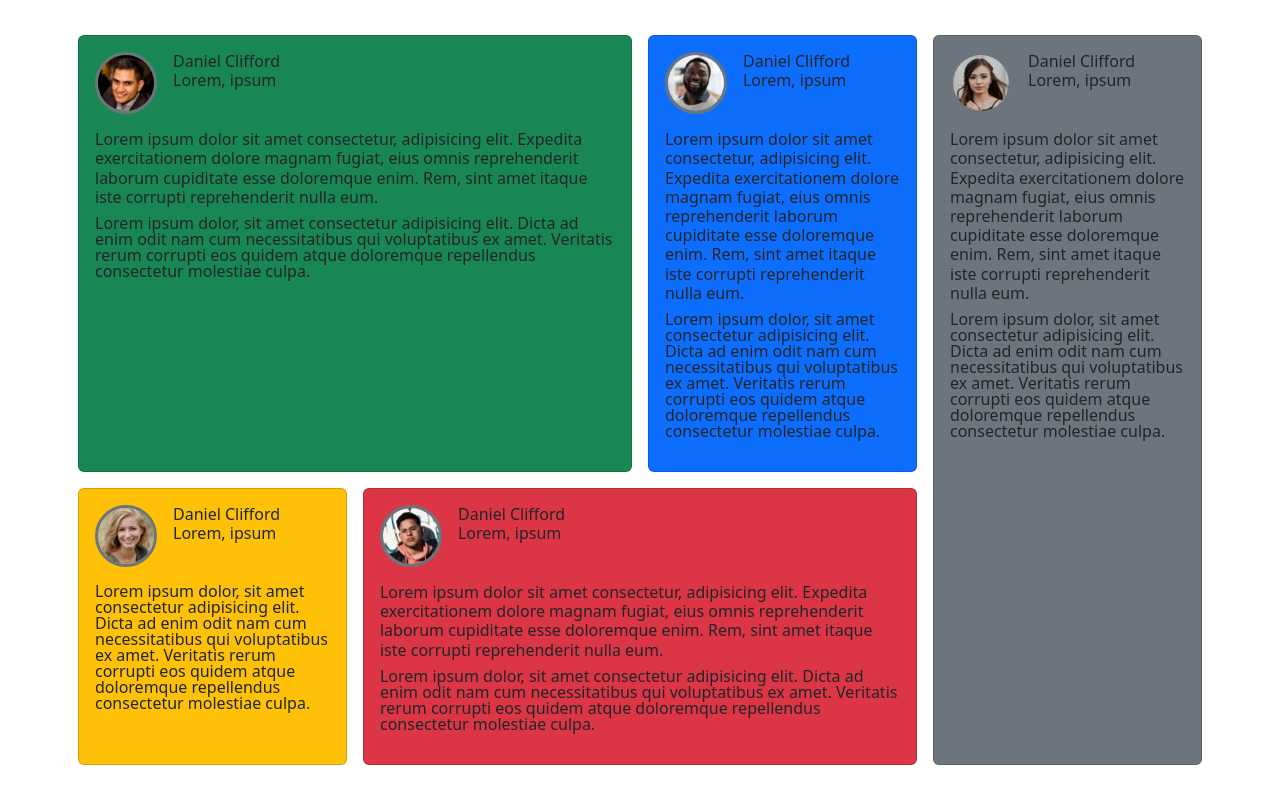
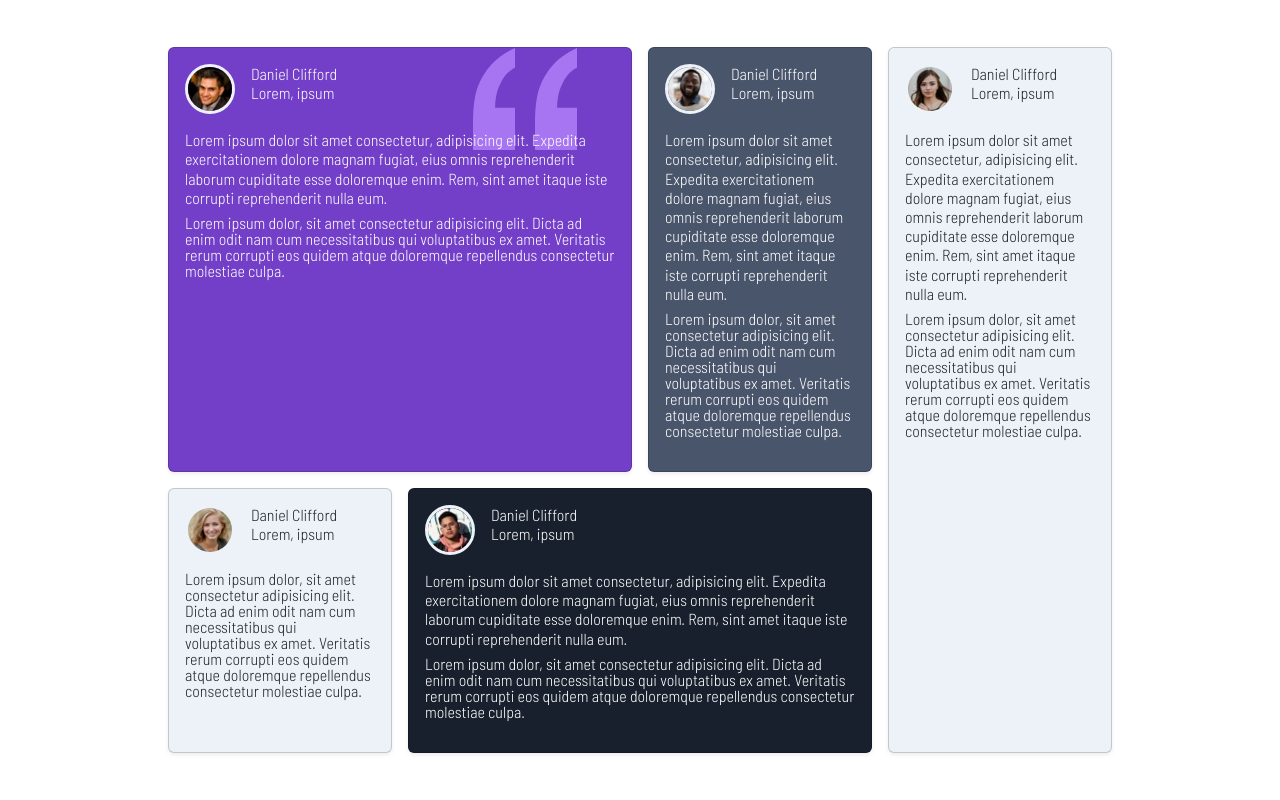
Before and after one commit to francodiaz7/bootstrap-foundation, a website: page index.html in a window 1280 px wide. Drawn offline with nearby package versions, Linux system fonts and the light colour scheme.

Commit message:
tutorial finalizado

```diff
--- a/index.html
+++ b/index.html
@@ -5,18 +5,12 @@
     <meta http-equiv="X-UA-Compatible" content="IE=edge" />
     <meta name="viewport" content="width=device-width, initial-scale=1.0" />
     <title>Bootstrap 5</title>
-    <link
-      href="https://cdn.jsdelivr.net/npm/bootstrap@5.2.0-beta1/dist/css/bootstrap.min.css"
-      rel="stylesheet"
-    />
 
-    <style>
-        @media (min-width: 992px) {
-            .alto-100 {
-                height: 100vh;
-            }
-        }
-    </style>
+    <link rel="preconnect" href="https://fonts.googleapis.com">
+<link rel="preconnect" href="https://fonts.gstatic.com" crossorigin>
+<link href="https://fonts.googleapis.com/css2?family=Barlow+Semi+Condensed:wght@100;300;600;700;900&display=swap" rel="stylesheet">
+
+    <link rel="stylesheet" href="./css/reducido.css">
   </head>
   <body>
     <main class="container d-flex align-items-center justify-content-center alto-100">
@@ -25,7 +19,7 @@
         <div class="col-12 col-lg-9">
             <div class="row">
                 <div class="col-12 col-lg-8 p-2">
-                    <article class="card h-100 bg-success">
+                    <article class="card h-100 bg-primary text-white fondo-card shadow-sm">
                         <div class="card-body">
                             <div class="d-flex mb-3">
                                 <img src="./images/image-daniel.jpg" alt="" class="border border-secondary border-3 rounded-circle">
@@ -42,7 +36,7 @@
                     </article>
                 </div>
                 <div class="col-12 col-lg-4 p-2">
-                    <article class="card h-100 bg-primary">
+                    <article class="card h-100 bg-success text-white shadow-sm">
                         <div class="card-body">
                             <div class="d-flex mb-3">
                                 <img src="./images/image-jonathan.jpg" alt="" class="border border-secondary border-3 rounded-circle">
@@ -59,7 +53,7 @@
                     </article>
                 </div>
                 <div class="col-12 col-lg-4 p-2">
-                    <article class="card h-100 bg-warning">
+                    <article class="card h-100 bg-secondary shadow-sm">
                         <div class="card-body">
                             <div class="d-flex mb-3">
                                 <img src="./images/image-jeanette.jpg" alt="" class="border border-secondary border-3 rounded-circle">
@@ -75,7 +69,7 @@
                     </article>
                 </div>
                 <div class="col-12 col-lg-8 p-2">
-                    <article class="card h-100 bg-danger">
+                    <article class="card h-100 bg-dark text-white shadow-sm">
                         <div class="card-body">
                             <div class="d-flex mb-3">
                                 <img src="./images/image-patrick.jpg" alt="" class="border border-secondary border-3 rounded-circle">
@@ -96,7 +90,7 @@
 
       <!-- Columna Derecha -->
       <div class="col-12 col-lg-3 p-2">
-        <article class="card h-100 bg-secondary">
+        <article class="card h-100 bg-secondary shadow-sm">
             <div class="card-body">
                 <div class="d-flex mb-3">
                     <img src="./images/image-kira.jpg" alt="" class="border border-secondary border-3 rounded-circle">
--- /dev/null
+++ b/sass/custom.scss
@@ -0,0 +1,32 @@
+$font-family-sans-serif: "Barlow Semi Condensed", sans-serif;
+
+$primary: #733fc8;
+$success: #49556b;
+$dark: #18202d;
+$secondary: #edf2f8;
+
+@media (min-width: 992px) {
+    .alto-100 {
+     height: 100vh;
+     }
+}
+
+.d-flex img {
+    width: 50px;
+}
+
+.fondo-card {
+    background-image: url('../images/bg-pattern-quotation.svg');
+    background-repeat: no-repeat;
+    background-position: 85% top;
+}
+
+$container-max-widths: (
+  sm: 540px,
+  md: 720px,
+  lg: 960px,
+  xl: 960px,
+  xxl: 960px
+);
+
+@import "../node_modules/bootstrap/scss/bootstrap";
```
Also changed, not shown: package.json (+5 -2 lines), css/reducido.css (added), 1 other file.
